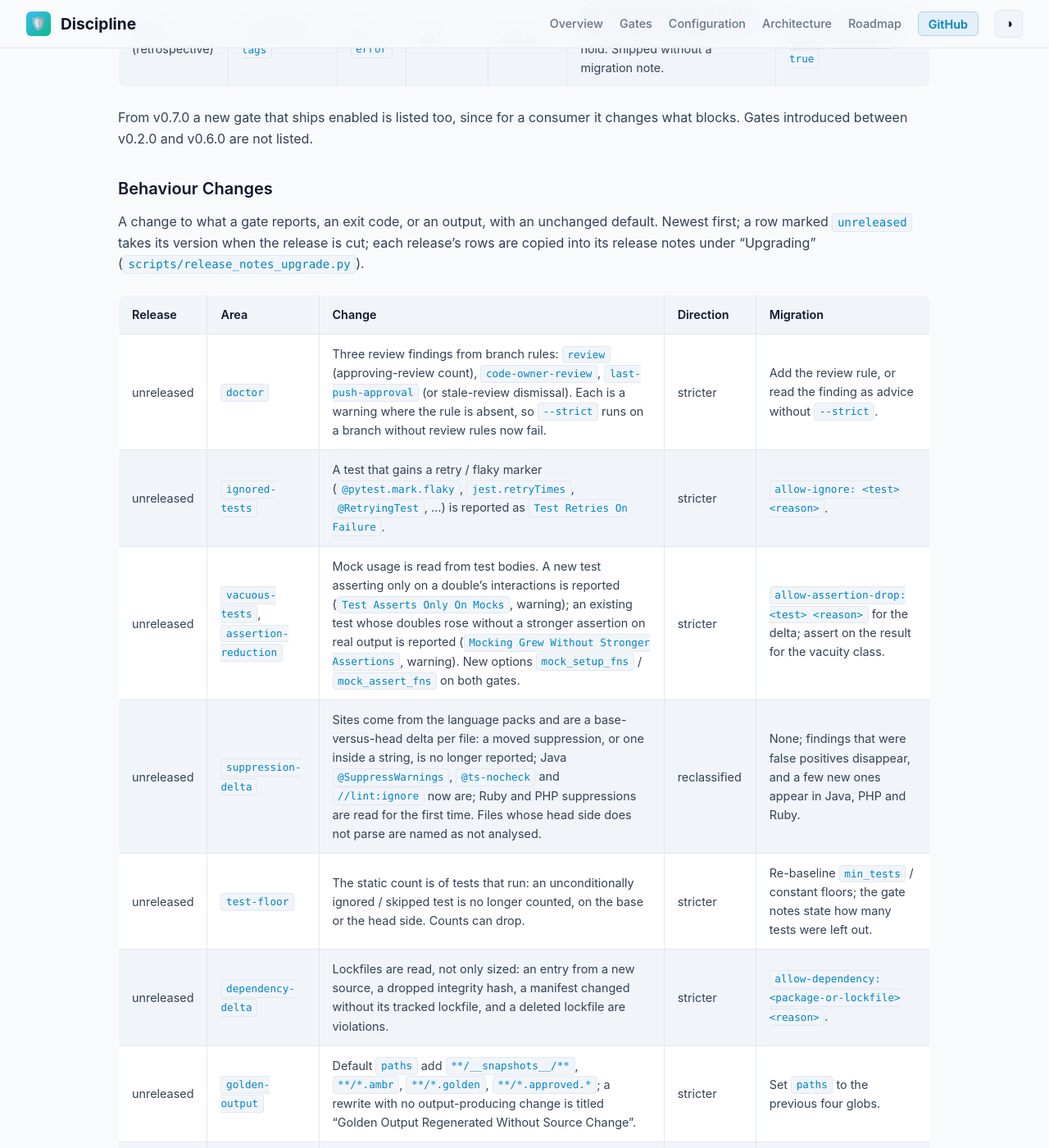
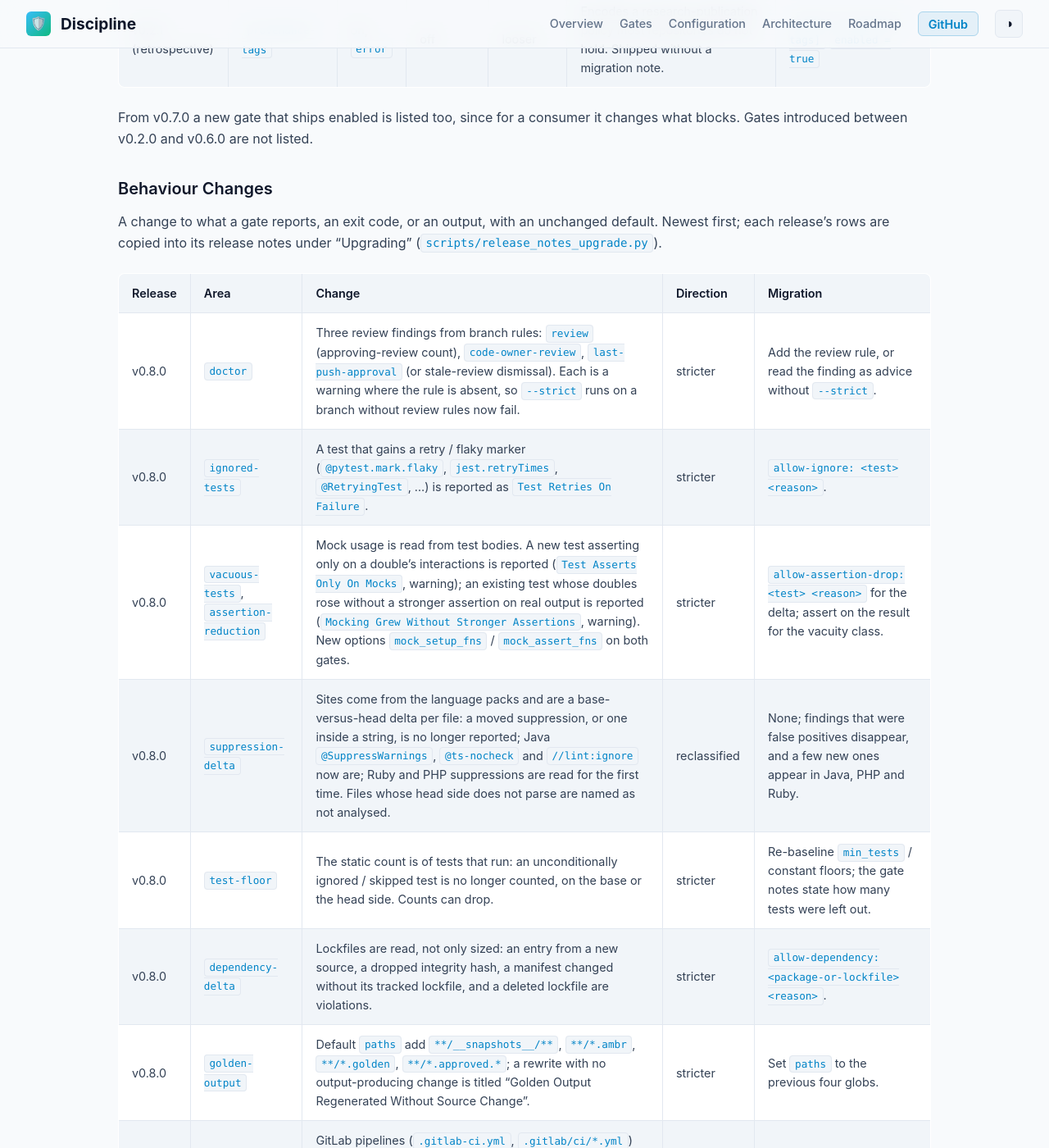
Before and after one commit to actions-marketplace-validations/orieg_discipline, a Jekyll site: the page built from docs/ROADMAP.md, in a window 1280 px wide and 1400 px high, scrolled down 9298 px. Shown: the whole window at 82% size. Built offline with Jekyll 4.4.1, drawn with Linux system fonts in a browser that asks for light colours; some of the changed text lies outside the part shown.

Commit message:
chore(release): bump version to 0.8.0 with an upgrade section in the release notes (#126)
The 19 version-lockstep sources and Cargo.lock name 0.8.0; man1
regenerated. The twenty ledger rows written as `unreleased` during
Phase 8 take v0.8.0 and become the release notes' "Upgrading" section:
five default changes (four new gates on at `error`, one off) and
fifteen behaviour changes.

Minor bump: new gates ship enabled and several defaults are stricter.

```diff
--- a/Cargo.toml
+++ b/Cargo.toml
@@ -1,6 +1,6 @@
 [package]
 name = "discipline"
-version = "0.7.2"
+version = "0.8.0"
 edition = "2021"
 rust-version = "1.90"
 authors = ["Nicolas Brousse <nicolas@brousse.info>"]
--- a/docs/ROADMAP.md
+++ b/docs/ROADMAP.md
@@ -174,11 +174,11 @@ Default enablement and severity are part of the compatibility contract (`docs/AR
 
 | Release | Gate | Old default | New default | Direction | Reason | Restore previous behaviour |
 |---|---|---|---|---|---|---|
-| unreleased | `commit-provenance` | (new gate) | off, `error` | none (off) | Required commit trailers and a review by someone else on agent-produced commits. Off because which trailers a repository requires is its own policy. | n/a |
-| unreleased | `instruction-smuggling` | (new gate) | on, `error` | stricter | Zero-width, bidirectional and tag characters in added lines and any edit to an agent-instruction file (`AGENTS.md`, `.cursorrules`, `copilot-instructions.md`, skill files, ...) are reported; instruction-like phrases and encoded blobs in comments, strings and prose at `warning`. Findings carry location and class only. | `[gates.instruction-smuggling]` `enabled = false` |
-| unreleased | `error-swallowing` | (new gate) | on, `error` | stricter | A new empty error handler or discarded fallible result outside tests is reported, base against head per file. Rust, Python, JS/TS, Go, Java, C#; other packs name their files as not analysed. | `[gates.error-swallowing]` `enabled = false` |
-| unreleased | `stub-bodies` | (new gate) | on, `error` | stricter | An added function whose whole body is `todo!()` / `raise NotImplementedError` / a not-implemented `throw`, or an existing body replaced by a stub, an empty body or a bare constant return, is reported. Rust, Python, JS/TS, Go, Java, C#; other packs name their files as not analysed. | `[gates.stub-bodies]` `enabled = false` |
-| unreleased | `toolchain-config` | (new gate) | on, `error` | stricter | A change cannot loosen the toolchain configuration it is judged by: same design as `config-integrity`, one rule table over tsconfig, ruff, mypy, pytest, coverage, flake8, Cargo lints, rustflags, nextest, eslintrc, golangci, jest, codecov, phpstan, phpunit. A configuration written as code is reported at `warning` as not analysed. | `[gates.toolchain-config]` `enabled = false` |
+| v0.8.0 | `commit-provenance` | (new gate) | off, `error` | none (off) | Required commit trailers and a review by someone else on agent-produced commits. Off because which trailers a repository requires is its own policy. | n/a |
+| v0.8.0 | `instruction-smuggling` | (new gate) | on, `error` | stricter | Zero-width, bidirectional and tag characters in added lines and any edit to an agent-instruction file (`AGENTS.md`, `.cursorrules`, `copilot-instructions.md`, skill files, ...) are reported; instruction-like phrases and encoded blobs in comments, strings and prose at `warning`. Findings carry location and class only. | `[gates.instruction-smuggling]` `enabled = false` |
+| v0.8.0 | `error-swallowing` | (new gate) | on, `error` | stricter | A new empty error handler or discarded fallible result outside tests is reported, base against head per file. Rust, Python, JS/TS, Go, Java, C#; other packs name their files as not analysed. | `[gates.error-swallowing]` `enabled = false` |
+| v0.8.0 | `stub-bodies` | (new gate) | on, `error` | stricter | An added function whose whole body is `todo!()` / `raise NotImplementedError` / a not-implemented `throw`, or an existing body replaced by a stub, an empty body or a bare constant return, is reported. Rust, Python, JS/TS, Go, Java, C#; other packs name their files as not analysed. | `[gates.stub-bodies]` `enabled = false` |
+| v0.8.0 | `toolchain-config` | (new gate) | on, `error` | stricter | A change cannot loosen the toolchain configuration it is judged by: same design as `config-integrity`, one rule table over tsconfig, ruff, mypy, pytest, coverage, flake8, Cargo lints, rustflags, nextest, eslintrc, golangci, jest, codecov, phpstan, phpunit. A configuration written as code is reported at `warning` as not analysed. | `[gates.toolchain-config]` `enabled = false` |
 | v0.7.0 | `ci-skip-set` | (new gate) | on, `error` | stricter | Checks a rollup job's skip set against the filter outputs it observed. Inert (reported as not evaluated) until a workflow passes `DISCIPLINE_CI_CONTEXT`. | `[gates.ci-skip-set]` `enabled = false` |
 | v0.7.0 | `suppression-delta` | on, `error` | on, `warning` | looser | `#[allow(...)]` is the reviewed escape hatch from `clippy -D warnings` and `# noqa` is routine; 78 findings (measured) across one consumer's last 100 merged pull requests. First entry recorded under this contract. | `[gates.suppression-delta]` `severity = "error"` |
 | v0.5.0 (retrospective) | `time-estimates` | on, `error` | on, `warning` | looser | Brownfield documentation produced mostly pre-existing findings. Shipped without a migration note; a consumer relying on the default stopped blocking silently. | `[gates.time-estimates]` `severity = "error"` |
@@ -191,25 +191,25 @@ From v0.7.0 a new gate that ships enabled is listed too, since for a consumer it
 
 ### Behaviour Changes
 
-A change to what a gate reports, an exit code, or an output, with an unchanged default. Newest first; a row marked `unreleased` takes its version when the release is cut; each release's rows are copied into its release notes under "Upgrading" (`scripts/release_notes_upgrade.py`).
+A change to what a gate reports, an exit code, or an output, with an unchanged default. Newest first; each release's rows are copied into its release notes under "Upgrading" (`scripts/release_notes_upgrade.py`).
 
 | Release | Area | Change | Direction | Migration |
 |---|---|---|---|---|
-| unreleased | `doctor` | Three review findings from branch rules: `review` (approving-review count), `code-owner-review`, `last-push-approval` (or stale-review dismissal). Each is a warning where the rule is absent, so `--strict` runs on a branch without review rules now fail. | stricter | Add the review rule, or read the finding as advice without `--strict`. |
-| unreleased | `ignored-tests` | A test that gains a retry / flaky marker (`@pytest.mark.flaky`, `jest.retryTimes`, `@RetryingTest`, ...) is reported as `Test Retries On Failure`. | stricter | `allow-ignore: <test> <reason>`. |
-| unreleased | `vacuous-tests`, `assertion-reduction` | Mock usage is read from test bodies. A new test asserting only on a double's interactions is reported (`Test Asserts Only On Mocks`, warning); an existing test whose doubles rose without a stronger assertion on real output is reported (`Mocking Grew Without Stronger Assertions`, warning). New options `mock_setup_fns` / `mock_assert_fns` on both gates. | stricter | `allow-assertion-drop: <test> <reason>` for the delta; assert on the result for the vacuity class. |
-| unreleased | `suppression-delta` | Sites come from the language packs and are a base-versus-head delta per file: a moved suppression, or one inside a string, is no longer reported; Java `@SuppressWarnings`, `@ts-nocheck` and `//lint:ignore` now are; Ruby and PHP suppressions are read for the first time. Files whose head side does not parse are named as not analysed. | reclassified | None; findings that were false positives disappear, and a few new ones appear in Java, PHP and Ruby. |
-| unreleased | `test-floor` | The static count is of tests that run: an unconditionally ignored / skipped test is no longer counted, on the base or the head side. Counts can drop. | stricter | Re-baseline `min_tests` / constant floors; the gate notes state how many tests were left out. |
-| unreleased | `dependency-delta` | Lockfiles are read, not only sized: an entry from a new source, a dropped integrity hash, a manifest changed without its tracked lockfile, and a deleted lockfile are violations. | stricter | `allow-dependency: <package-or-lockfile> <reason>`. |
-| unreleased | `golden-output` | Default `paths` add `**/__snapshots__/**`, `**/*.ambr`, `**/*.golden`, `**/*.approved.*`; a rewrite with no output-producing change is titled "Golden Output Regenerated Without Source Change". | stricter | Set `paths` to the previous four globs. |
-| unreleased | `ci-integrity` | GitLab pipelines (`.gitlab-ci.yml`, `.gitlab/ci/*.yml`) are in the default `workflows` and are diffed for `allow_failure`, `when: manual`, masked script lines, `--advisory`, deleted verification jobs. | stricter | Remove the GitLab globs from `workflows`. |
-| unreleased | directives | New options `directives.max_overrides` and `directives.require_approval`, and the `--policy-from` flag / `policy_from` action input. All default to the previous behaviour. Older binaries reject the two new keys. | stricter when set | Upgrade every binary that reads the file together. |
-| unreleased | report | The JSON report gains `policy_failures` when an override budget or approval refuses a run; a run can now exit 1 with `errors: 0`. | reclassified | Read `status` / the exit code, not `errors`. |
-| unreleased | `config-integrity` | `mode = "advisory"` introduced by the change under review is reported under `[meta]` and is not honoured: the run keeps its enforcing exit code until the setting is on the base side. | stricter | `allow-gate-weakening: meta <reason>`, or merge the mode change on its own. |
-| unreleased | `config-integrity` | The gate runs whenever the base configuration enables it, even if the head configuration or `--disable` turns it off, and reports at the stricter of the base and head severity. | stricter | `allow-gate-weakening: config-integrity <reason>`; the new setting applies from the next change. |
-| unreleased | `config-integrity` | Every gate option has a loosening direction. Newly reported: a lowered `min_tests` / `min_assertions_per_test`, a raised `max_increase` / `tolerance`, a removed floor or cap, shrunk `workflows`, `forbidden_paths`, `deny_dependencies`, `manifests`, `required_paths`, `forbidden_patterns`, `forbid_output`, `corpus_dirs`, `fuzz_targets`, `extra_secret_patterns`, `required_suites`, `placeholders`, `commands`, `rules`, `groups`; grown `allowed_suppressions`, `excluded_jobs`, `first_party_action_prefixes`, `allowed_override_actors`; an emptied `allow_dependencies` / `allowed_paths`; `allow_cross_host`, `allow_wildcards`, `allow_increase` switched on; a changed or removed `command`, `test_command`, `canary_command`, `preset`, `count_pattern`, `zero_items_pattern`, `pattern`, `deny_file`, `rollup_job`, `sanitizer`, `archive_path`, `constant_*`, `documented_job_count_*`. | stricter | `allow-gate-weakening: <gate> <reason>`. |
-| unreleased | `ci-integrity` | `advisory: true` added to the discipline action step, or `--advisory` added to a `discipline check` / `discipline diff` run line, is a violation. | stricter | `allow-gate-weakening: ci-integrity <reason>`. |
-| unreleased | `ci-integrity` | The default `workflows` globs also cover `.gitea/workflows/` and `.forgejo/workflows/`. | stricter | Set `workflows` to the previous two `.github/workflows/` globs. |
+| v0.8.0 | `doctor` | Three review findings from branch rules: `review` (approving-review count), `code-owner-review`, `last-push-approval` (or stale-review dismissal). Each is a warning where the rule is absent, so `--strict` runs on a branch without review rules now fail. | stricter | Add the review rule, or read the finding as advice without `--strict`. |
+| v0.8.0 | `ignored-tests` | A test that gains a retry / flaky marker (`@pytest.mark.flaky`, `jest.retryTimes`, `@RetryingTest`, ...) is reported as `Test Retries On Failure`. | stricter | `allow-ignore: <test> <reason>`. |
+| v0.8.0 | `vacuous-tests`, `assertion-reduction` | Mock usage is read from test bodies. A new test asserting only on a double's interactions is reported (`Test Asserts Only On Mocks`, warning); an existing test whose doubles rose without a stronger assertion on real output is reported (`Mocking Grew Without Stronger Assertions`, warning). New options `mock_setup_fns` / `mock_assert_fns` on both gates. | stricter | `allow-assertion-drop: <test> <reason>` for the delta; assert on the result for the vacuity class. |
+| v0.8.0 | `suppression-delta` | Sites come from the language packs and are a base-versus-head delta per file: a moved suppression, or one inside a string, is no longer reported; Java `@SuppressWarnings`, `@ts-nocheck` and `//lint:ignore` now are; Ruby and PHP suppressions are read for the first time. Files whose head side does not parse are named as not analysed. | reclassified | None; findings that were false positives disappear, and a few new ones appear in Java, PHP and Ruby. |
+| v0.8.0 | `test-floor` | The static count is of tests that run: an unconditionally ignored / skipped test is no longer counted, on the base or the head side. Counts can drop. | stricter | Re-baseline `min_tests` / constant floors; the gate notes state how many tests were left out. |
+| v0.8.0 | `dependency-delta` | Lockfiles are read, not only sized: an entry from a new source, a dropped integrity hash, a manifest changed without its tracked lockfile, and a deleted lockfile are violations. | stricter | `allow-dependency: <package-or-lockfile> <reason>`. |
+| v0.8.0 | `golden-output` | Default `paths` add `**/__snapshots__/**`, `**/*.ambr`, `**/*.golden`, `**/*.approved.*`; a rewrite with no output-producing change is titled "Golden Output Regenerated Without Source Change". | stricter | Set `paths` to the previous four globs. |
+| v0.8.0 | `ci-integrity` | GitLab pipelines (`.gitlab-ci.yml`, `.gitlab/ci/*.yml`) are in the default `workflows` and are diffed for `allow_failure`, `when: manual`, masked script lines, `--advisory`, deleted verification jobs. | stricter | Remove the GitLab globs from `workflows`. |
+| v0.8.0 | directives | New options `directives.max_overrides` and `directives.require_approval`, and the `--policy-from` flag / `policy_from` action input. All default to the previous behaviour. Older binaries reject the two new keys. | stricter when set | Upgrade every binary that reads the file together. |
+| v0.8.0 | report | The JSON report gains `policy_failures` when an override budget or approval refuses a run; a run can now exit 1 with `errors: 0`. | reclassified | Read `status` / the exit code, not `errors`. |
+| v0.8.0 | `config-integrity` | `mode = "advisory"` introduced by the change under review is reported under `[meta]` and is not honoured: the run keeps its enforcing exit code until the setting is on the base side. | stricter | `allow-gate-weakening: meta <reason>`, or merge the mode change on its own. |
+| v0.8.0 | `config-integrity` | The gate runs whenever the base configuration enables it, even if the head configuration or `--disable` turns it off, and reports at the stricter of the base and head severity. | stricter | `allow-gate-weakening: config-integrity <reason>`; the new setting applies from the next change. |
+| v0.8.0 | `config-integrity` | Every gate option has a loosening direction. Newly reported: a lowered `min_tests` / `min_assertions_per_test`, a raised `max_increase` / `tolerance`, a removed floor or cap, shrunk `workflows`, `forbidden_paths`, `deny_dependencies`, `manifests`, `required_paths`, `forbidden_patterns`, `forbid_output`, `corpus_dirs`, `fuzz_targets`, `extra_secret_patterns`, `required_suites`, `placeholders`, `commands`, `rules`, `groups`; grown `allowed_suppressions`, `excluded_jobs`, `first_party_action_prefixes`, `allowed_override_actors`; an emptied `allow_dependencies` / `allowed_paths`; `allow_cross_host`, `allow_wildcards`, `allow_increase` switched on; a changed or removed `command`, `test_command`, `canary_command`, `preset`, `count_pattern`, `zero_items_pattern`, `pattern`, `deny_file`, `rollup_job`, `sanitizer`, `archive_path`, `constant_*`, `documented_job_count_*`. | stricter | `allow-gate-weakening: <gate> <reason>`. |
+| v0.8.0 | `ci-integrity` | `advisory: true` added to the discipline action step, or `--advisory` added to a `discipline check` / `discipline diff` run line, is a violation. | stricter | `allow-gate-weakening: ci-integrity <reason>`. |
+| v0.8.0 | `ci-integrity` | The default `workflows` globs also cover `.gitea/workflows/` and `.forgejo/workflows/`. | stricter | Set `workflows` to the previous two `.github/workflows/` globs. |
 | v0.7.2 | `doctor` | On Gitea, doctor reads the instance version; below 1.26 (which ignores a workflow's `permissions:`) the token finding is information, not a warning, and names the upgrade. | narrower | None. |
 | v0.7.1 | forge access | An SSH remote's host is resolved through `~/.ssh/config` (`Host` alias to `HostName`, with `Include`) before the forge's API address is built; `doctor` prints that address (`forge_url` in JSON) and points an unreachable host at `DISCIPLINE_FORGE_URL`. | reclassified | None; set `DISCIPLINE_FORGE_URL` if the API is served elsewhere than the SSH host. |
 | v0.7.0 | configuration | New keys (`superseded_registry`, `pending_issue_repos`, `mode`, `citation_*`, `[gates.ci-skip-set]`, ...) are rejected by older binaries, which refuse unknown keys. | stricter | Upgrade every binary that reads the file (pre-commit `rev:`, pinned images) together. |
--- a/docs/index.html
+++ b/docs/index.html
@@ -973,7 +973,7 @@
         </p>
         <div class="code-block"><span class="code-comment"># .gitlab-ci.yml including the Discipline job template, pinned to a release</span>
 <span class="code-keyword">include:</span>
-  - <span class="code-prop">remote:</span> https://raw.githubusercontent.com/orieg/discipline/v0.7.2/templates/discipline.gitlab-ci.yml
+  - <span class="code-prop">remote:</span> https://raw.githubusercontent.com/orieg/discipline/v0.8.0/templates/discipline.gitlab-ci.yml
     <span class="code-prop">inputs:</span>
       <span class="code-prop">stage:</span> test
       <span class="code-prop">allow_failure:</span> false
@@ -1100,7 +1100,7 @@ docker run --rm \
         <div class="code-block"><span class="code-comment"># .pre-commit-config.yaml</span>
 <span class="code-prop">repos:</span>
   - <span class="code-prop">repo:</span> https://github.com/orieg/discipline
-    <span class="code-prop">rev:</span> v0.7.2
+    <span class="code-prop">rev:</span> v0.8.0
     <span class="code-prop">hooks:</span>
       - <span class="code-prop">id:</span> discipline         <span class="code-comment"># Compiles via cargo</span>
       <span class="code-comment"># - id: discipline-system   # Or uses binary on PATH</span></div>
@@ -1782,7 +1782,7 @@ discipline self-test</div>
       </div>
       <div class="install-card">
         <h4>GitLab CI/CD</h4>
-        <div class="install-snippet">include: - remote: https://raw.githubusercontent.com/orieg/discipline/v0.7.2/templates/discipline.gitlab-ci.yml</div>
+        <div class="install-snippet">include: - remote: https://raw.githubusercontent.com/orieg/discipline/v0.8.0/templates/discipline.gitlab-ci.yml</div>
         <p style="font-size: 0.8rem; color: var(--text-muted); margin-top: 0.5rem;">Job template with <code>spec: inputs</code> (GitLab 16.0+), pinned to a release.</p>
       </div>
       <div class="install-card">
--- a/templates/argo-workflow-template.yaml
+++ b/templates/argo-workflow-template.yaml
@@ -22,7 +22,7 @@ spec:
         value: ""
         description: "Pull request body markdown text for directive and hygiene inspection"
       - name: discipline-image
-        # Major tag tracks the latest v0 release; pin an exact version (v0.7.2) or a digest for reproducible gating.
+        # Major tag tracks the latest v0 release; pin an exact version (v0.8.0) or a digest for reproducible gating.
         value: "ghcr.io/orieg/discipline:v0"
         description: "Discipline container image"
 
--- a/templates/azure-pipelines.yml
+++ b/templates/azure-pipelines.yml
@@ -16,7 +16,7 @@ pool:
   vmImage: 'ubuntu-latest'
 
 container:
-  # Major tag tracks the latest v0 release; pin an exact version (v0.7.2) or a digest for reproducible gating.
+  # Major tag tracks the latest v0 release; pin an exact version (v0.8.0) or a digest for reproducible gating.
   image: ghcr.io/orieg/discipline:v0
   options: --user 10001:10001
 
--- a/templates/bitbucket-pipelines.yml
+++ b/templates/bitbucket-pipelines.yml
@@ -2,7 +2,7 @@
 # Bitbucket Pipelines template for Discipline Diff Sentinel & AI Coding Agent Gatekeeper
 # Reference: https://support.atlassian.com/bitbucket-cloud/docs/configure-bitbucket-pipelinesyml/
 
-# Major tag tracks the latest v0 release; pin an exact version (v0.7.2) or a digest for reproducible gating.
+# Major tag tracks the latest v0 release; pin an exact version (v0.8.0) or a digest for reproducible gating.
 image: ghcr.io/orieg/discipline:v0
 
 pipelines:
--- a/templates/circleci-config.yml
+++ b/templates/circleci-config.yml
@@ -7,7 +7,7 @@ version: 2.1
 jobs:
   discipline-check:
     docker:
-      # Major tag tracks the latest v0 release; pin an exact version (v0.7.2) or a digest for reproducible gating.
+      # Major tag tracks the latest v0 release; pin an exact version (v0.8.0) or a digest for reproducible gating.
       - image: ghcr.io/orieg/discipline:v0
         user: "10001:10001"
     steps:
--- a/templates/discipline.gitlab-ci.yml
+++ b/templates/discipline.gitlab-ci.yml
@@ -9,7 +9,7 @@ spec:
       default: test
       description: "Pipeline stage in which the discipline check job runs"
     image:
-      # Major tag tracks the latest v0 release; pin an exact version (v0.7.2) or a digest for reproducible gating.
+      # Major tag tracks the latest v0 release; pin an exact version (v0.8.0) or a digest for reproducible gating.
       default: "ghcr.io/orieg/discipline:v0"
       description: "Container image containing the statically-linked discipline binary"
     base_ref:
```
Also changed, not shown: docs/CONFIGURATION.md (+3 -3 lines), docs/guides/ci-platforms.md (+4 -4 lines), .pre-commit-hooks.yaml, README.md, 4 other files.
